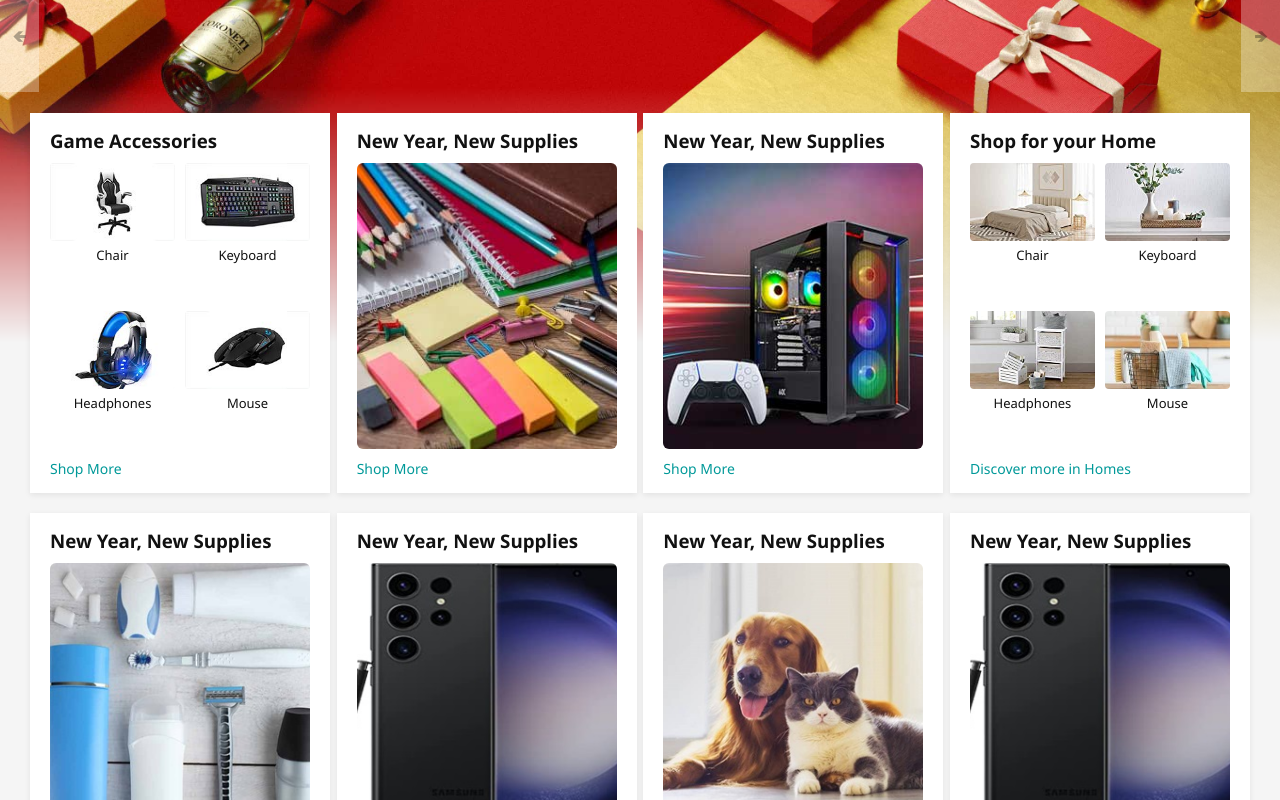
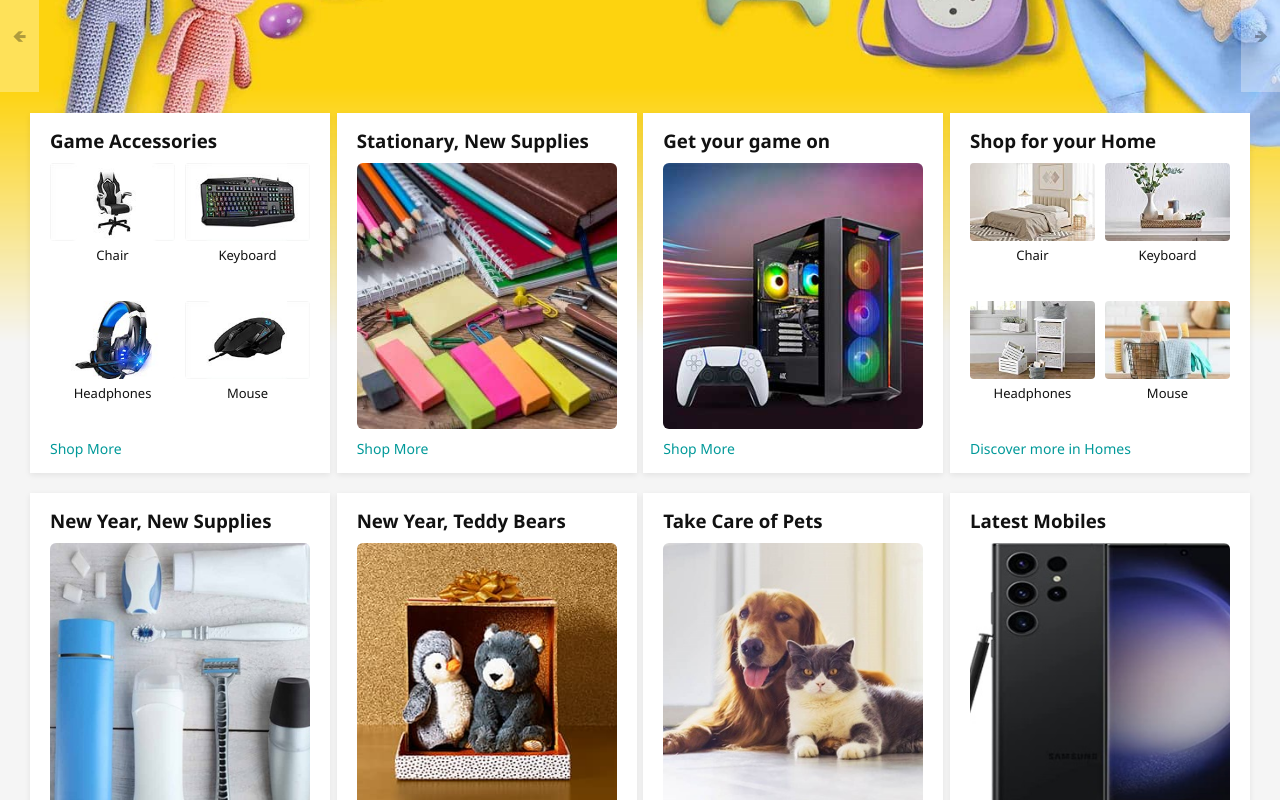
Before and after one commit to ShafqaatCode/AmazonCloneReact, a React (Vite) app: page / in a window 1280 px wide. Shown: the part 280-1080 px from the top of the page. Built offline with nearby package versions, Linux system fonts and the light colour scheme.

Commit message:
some styles are changes

```diff
--- a/src/Components/HeaderSlider/HeaderSlider.jsx
+++ b/src/Components/HeaderSlider/HeaderSlider.jsx
@@ -8,6 +8,8 @@ import {
 } from "./HeaderSlider.styled.js";
 
 const imageList = [
+
+  "/src/assets/header0.jpg",
   "/src/assets/header4.jpg",
   "/src/assets/header3.jpg",
   "/src/assets/header4.jpg",
--- a/src/Components/ProductBoxs/BoxRow.jsx
+++ b/src/Components/ProductBoxs/BoxRow.jsx
@@ -15,6 +15,7 @@ const BoxRowWrapper = styled.div`
 
   @media (max-width: 992px) {
     margin-top: ${({ isTop }) => (isTop ? '0' : '20px')};
+    justify-content:center;
   }
 `;
 
--- a/src/Components/ProductBoxs/ProductBox.jsx
+++ b/src/Components/ProductBoxs/ProductBox.jsx
@@ -9,14 +9,15 @@ const BoxCol = styled.div`
   padding: 15px 20px;
   min-width: 300px;
   max-width: 24%;
-  min-height: 380px;
-  height: 380px;
+  min-height: 360px;
+  height: 360px;
   box-sizing: border-box;
   z-index: 1;
   box-shadow: 0 2px 6px rgba(0, 0, 0, 0.08);
 
   @media (max-width: 992px) {
     max-width: 48%;
+    min-height:400px;
   }
 
   @media (max-width: 600px) {
--- a/src/Data/Data.jsx
+++ b/src/Data/Data.jsx
@@ -51,13 +51,13 @@ export const GeneralboxesData = [
     linkUrl: "/",
   },
   {
-    title: "New Year, New Supplies",
+    title: "Stationary, New Supplies",
     images: [{ src: "/src/assets/passets/mainRow1.jpg" }],
     linkText: "Shop More",
     linkUrl: "/",
   },
   {
-    title: "New Year, New Supplies",
+    title: "Get your game on",
     images: [{ src: "/src/assets/passets/mainRow3.jpg" }],
     linkText: "Shop More",
     linkUrl: "/",
@@ -80,19 +80,19 @@ export const GeneralboxesData = [
     linkUrl: "/",
   },
   {
-    title: "New Year, New Supplies",
-    images: [{ src: "/src/assets/box2-2.jpg", label: "" }],
+    title: "New Year, Teddy Bears",
+    images: [{ src: "/src/assets/box1-3.jpg", label: "" }],
     linkText: "Shop More",
     linkUrl: "/",
   },
   {
-    title: "New Year, New Supplies",
+    title: "Take Care of Pets",
     images: [{ src: "/src/assets/box2-3.jpg", label: "" }],
     linkText: "Shop More",
     linkUrl: "/",
   },
   {
-    title: "New Year, New Supplies",
+    title: "Latest Mobiles",
     images: [{ src: "/src/assets/box2-2.jpg", label: "" }],
     linkText: "Shop More",
     linkUrl: "/",
--- a/src/Pages/Home.jsx
+++ b/src/Pages/Home.jsx
@@ -11,10 +11,11 @@ function Home() {
       <HeaderSlider />
       <ProductGrid boxes={GeneralboxesData} isTop={true} />
 
-      <ProductSliderTemplate title="Hello world" images={kidsimages} />
+      <ProductSliderTemplate title="Top Sellings in Kids Section" images={kidsimages} />
       <ProductGrid boxes={BeautyBoxes} />
       <ProductSliderTemplate title = "Top picks in Pakistan" images={TopPakistani} />
       <ProductSliderTemplate title = "Top Games" images={TopGames} />
+
     </>
   );
 }
```
Also changed, not shown: src/assets/header0.jpg (added).
